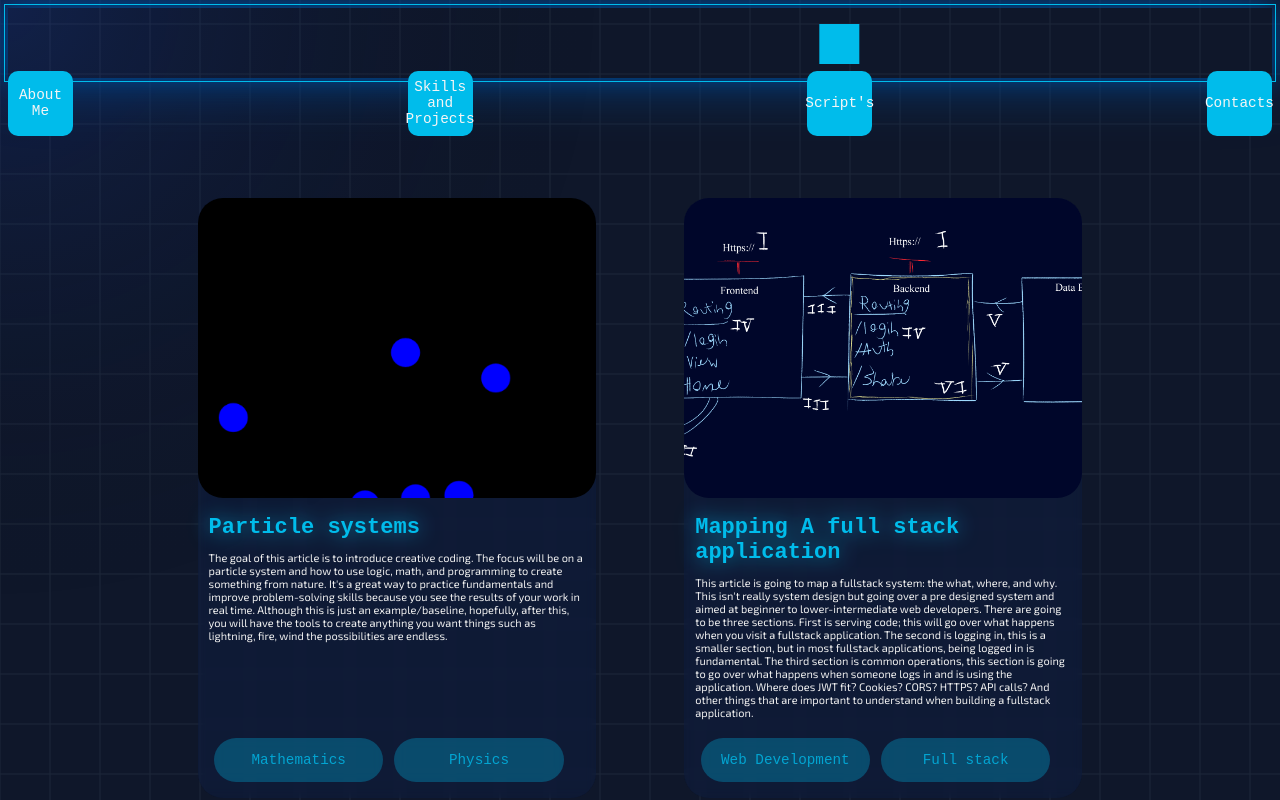
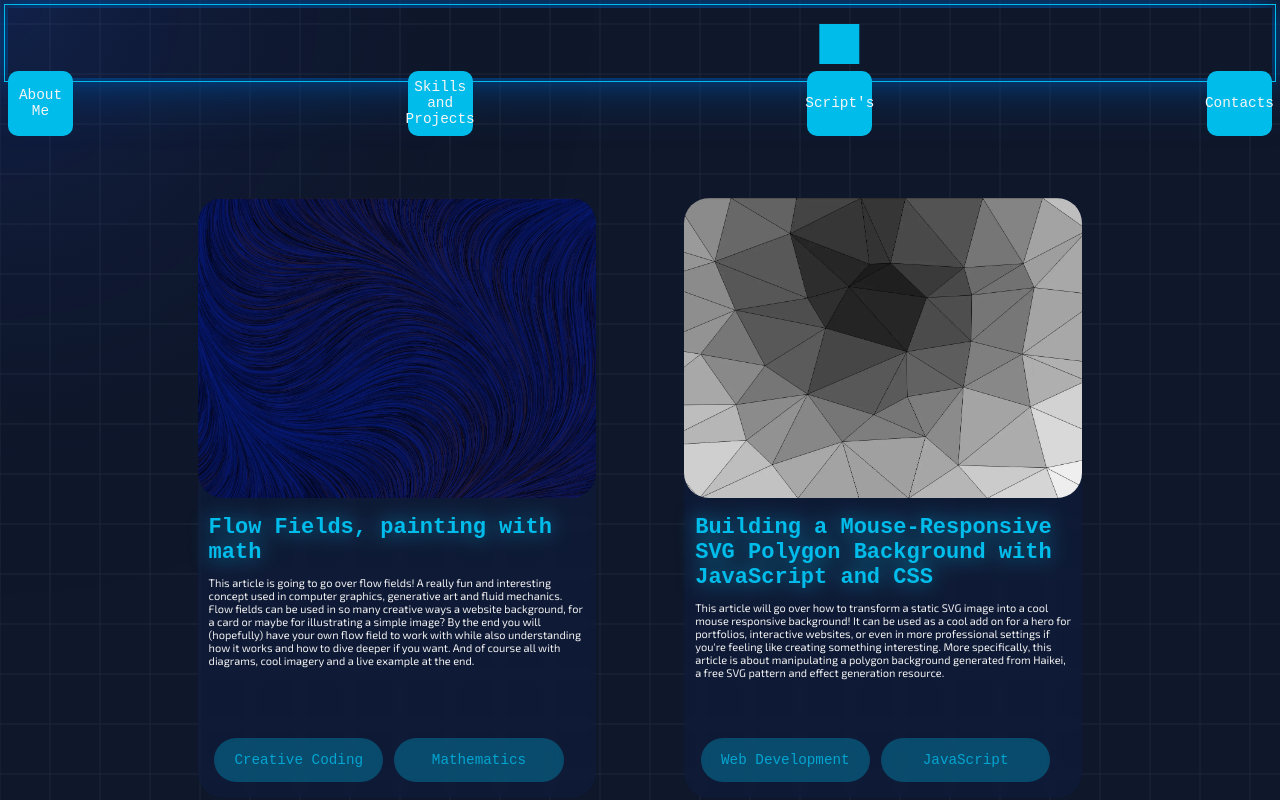
Before and after one commit to TheHeartstriker/Portfolio, a Next.js app in the folder Portfolio/: page /scriptorium in a window 1280 px wide. Shown: the top 800 px of the page. Built offline with nearby package versions, Linux system fonts and the light colour scheme; a web font is replaced by a local one.

Commit message:
Done
Added a card and a title and des for SEO. Also made some small changes to article styling.

```diff
--- a/Portfolio/src/app/scriptorium/flow-fields/page.jsx
+++ b/Portfolio/src/app/scriptorium/flow-fields/page.jsx
@@ -1,6 +1,8 @@
 export const metadata = {
-  title: "Unknown",
-  description: `Unknown`,
+  title: "Flow Fields, painting with math",
+  description: `An introduction to flow fields a concept used in computer graphics, generative art, and fluid mechanics.
+  This article features clear explanations, diagrams, and a live example to illustrate the concept.
+  By the end, you'll hopefully have your own flow field to experiment with and a deeper understanding of how it works.`,
 };
 import { SubjectContainer } from "../../../components/scriptorium/index.jsx";
 import flowArticle1 from "@/views/scriptorium/articles/flowFields/flow1.md";
--- a/Portfolio/src/components/scriptorium/index.css
+++ b/Portfolio/src/components/scriptorium/index.css
@@ -59,7 +59,7 @@
 }
 
 .subject-container-article a {
-  color: var(--neon-blue);
+  color: var(--neon-link);
   text-decoration: none;
   font-weight: 700;
 }
@@ -104,6 +104,7 @@
 
 .subject-container-article p code {
   background-color: var(--Dark-blue);
+  padding: 0 0.3em;
   margin: 0;
 }
 
--- a/Portfolio/src/site.css
+++ b/Portfolio/src/site.css
@@ -11,6 +11,7 @@ html {
   /* Main colors */
   --neon-blue: #00ccff;
   --neon-dull: rgb(0, 188, 235);
+  --neon-link: rgb(104, 200, 224);
   --circle-radius: 32.5vh;
   --Teal: rgb(100, 255, 218);
   --Low-blue: #0e2250;
--- a/Portfolio/src/views/scriptorium/articles/articleDes.js
+++ b/Portfolio/src/views/scriptorium/articles/articleDes.js
@@ -27,3 +27,13 @@ export const desPolySVG = {
   More specifically, this article is about manipulating a polygon background generated from Haikei, a free SVG pattern and effect generation resource.`,
   image: "/scriptorium/thumb/thumb2.webp",
 };
+
+export const desFlowField = {
+  title: "Flow Fields, painting with math",
+  tags: ["Creative Coding", "Mathematics"],
+  des: `This article is going to go over flow fields! A really fun and interesting concept used in computer graphics, generative art and fluid mechanics.
+   Flow fields can be used in so many creative ways a website background, for a card or maybe for illustrating a simple image?
+    By the end you will (hopefully) have your own flow field to work with while also understanding how it works and how to dive deeper if you want.
+   And of course all with diagrams, cool imagery and a live example at the end.`,
+  image: "/scriptorium/flowArticle/flow1.webp",
+};
--- a/Portfolio/src/views/scriptorium/scriptorium.jsx
+++ b/Portfolio/src/views/scriptorium/scriptorium.jsx
@@ -2,6 +2,7 @@ import {
   desParticle,
   desMappingFullstack,
   desPolySVG,
+  desFlowField,
 } from "./articles/articleDes.js";
 import { ScriptCard } from "../../components/scriptorium/scriptCard.jsx";
 import PillAnimation from "./pillAnimation.jsx";
@@ -13,16 +14,20 @@ function Scriptorium() {
     <div className="main-scriptorium-container">
       <PillAnimation />
       <div className="article-card-container">
+        <ScriptCard
+          articleDes={desFlowField}
+          link={"/scriptorium/flow-fields"}
+        />
+
+        <ScriptCard
+          articleDes={desPolySVG}
+          link={"/scriptorium/poly-svg-background"}
+        />
         <ScriptCard articleDes={desParticle} link={"/scriptorium/particle"} />
 
         <ScriptCard
           articleDes={desMappingFullstack}
           link={"/scriptorium/mapping-fullstack"}
-        />
-
-        <ScriptCard
-          articleDes={desPolySVG}
-          link={"/scriptorium/poly-svg-background"}
         />
       </div>
     </div>
```
